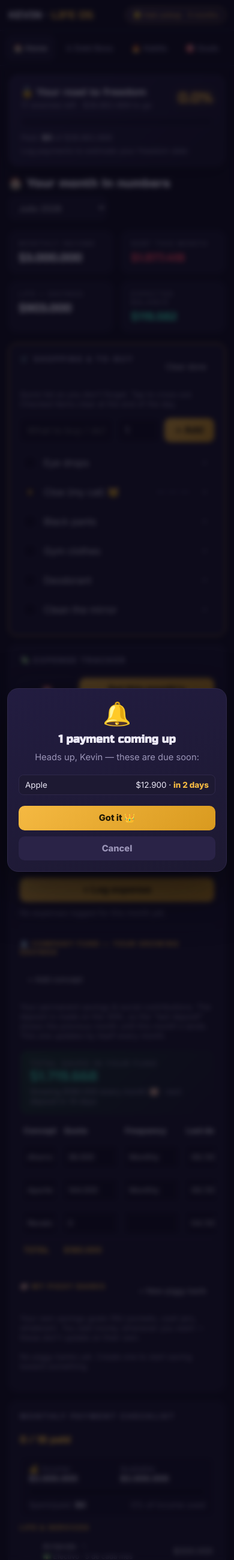
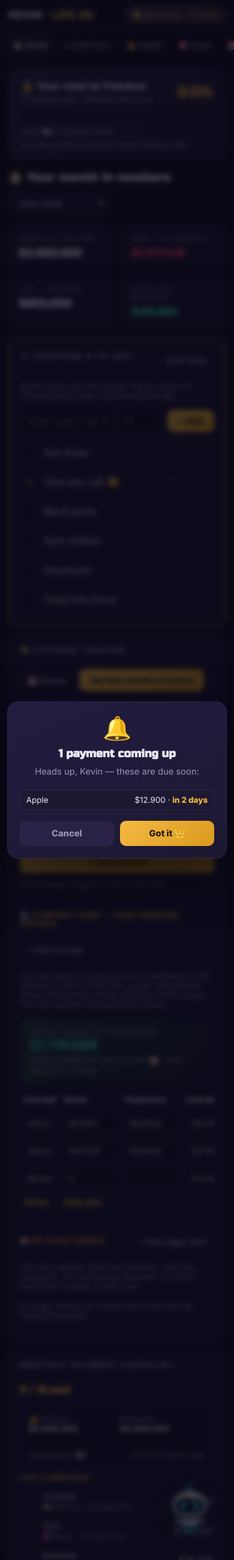
Before and after one commit to kacp10/kevin-lifeos, a Flask app: page / in a window 390 px wide. Shown: the whole page at 60% size. Run offline with Flask 3, Linux system fonts and the light colour scheme; data comes from the database, SQL or seed files in the repository; data that the repository does not hold is empty; some libraries are stand-ins or nearby versions.

Commit message:
Add files via upload

```diff
--- a/static/style.css
+++ b/static/style.css
@@ -1227,82 +1227,3 @@ details.grp-paid > summary { color: var(--ok, #34d399); }
 #todoBackdrop { position: fixed; inset: 0; background: rgba(5,7,12,.66); backdrop-filter: blur(2px); z-index: 98; }
 #todoPanel.as-modal { position: fixed; top: 8vh; left: 50%; transform: translateX(-50%); width: min(560px, 92vw); max-height: 80vh; overflow: auto; z-index: 99; }
 .todo-check { background: none; border: none; font-size: 1.05rem; cursor: pointer; padding: 2px 6px; }
-
-
-/* ===== v101 · visual consistency, loading states and mobile polish ===== */
-button, input, select, textarea { font: inherit; }
-button { -webkit-tap-highlight-color: transparent; }
-button:focus-visible, input:focus-visible, select:focus-visible, textarea:focus-visible {
-  outline: 2px solid var(--gold); outline-offset: 2px;
-}
-.btn-gold, .btn-ghost, .btn-attack, .btn-mini,
-.modal-btns button, .anime-filter button {
-  min-height: 40px; display: inline-flex; align-items: center; justify-content: center;
-  gap: 7px; line-height: 1.1; cursor: pointer;
-  transition: transform .16s ease, filter .16s ease, border-color .16s ease, opacity .16s ease;
-}
-.btn-gold:active, .btn-ghost:active, .btn-attack:active, .btn-mini:active,
-.modal-btns button:active, .anime-filter button:active { transform: translateY(1px); }
-button:disabled, input:disabled, select:disabled, textarea:disabled {
-  cursor: wait; opacity: .62;
-}
-.is-busy { position: relative; pointer-events: none; }
-button.is-busy::before {
-  content: ''; width: 14px; height: 14px; flex: 0 0 14px;
-  border: 2px solid currentColor; border-right-color: transparent; border-radius: 50%;
-  animation: ui-spin .7s linear infinite;
-}
-@keyframes ui-spin { to { transform: rotate(360deg); } }
-
-.toast.ok { border-left-color: var(--green, #36c9a7); }
-.toast.warn { border-left-color: var(--gold); }
-
-body.modal-open { overflow: hidden; }
-body.modal-open .pet-mascot { pointer-events: none; opacity: .28; }
-.modal-card { overscroll-behavior: contain; }
-.modal-card:focus { outline: none; }
-
-.book-insights-actions { flex-wrap: wrap; }
-.book-insights-actions .btn-gold,
-.book-insights-actions .btn-ghost { min-width: 170px; }
-.book-year-badge {
-  display: inline-flex; margin-left: 8px; padding: 3px 7px; border-radius: 999px;
-  border: 1px solid rgba(245,185,66,.45); background: rgba(245,185,66,.10);
-  color: var(--gold); font-size: .72rem; font-weight: 700; white-space: nowrap;
-}
-.book-year-missing td:first-child { box-shadow: inset 3px 0 0 rgba(245,185,66,.75); }
-
-.table input, .table select { min-height: 38px; }
-.scroll-x { scrollbar-width: thin; scrollbar-color: var(--line) transparent; }
-
-@media (max-width: 680px) {
-  .topbar { gap: 8px; }
-  .tabs { gap: 6px; padding-inline: 10px; }
-  .tabs button { min-height: 42px; }
-  .row-between { gap: 10px; align-items: flex-start; }
-  .abono-form { flex-wrap: wrap; }
-  .abono-form > input, .abono-form > select { min-width: 0; }
-  .book-insights-actions { display: grid; grid-template-columns: 1fr 1fr; width: 100%; }
-  .book-insights-actions .btn-gold,
-  .book-insights-actions .btn-ghost { min-width: 0; width: 100%; padding-inline: 10px; }
-  #toastWrap { left: 12px; right: 12px; top: 12px; }
-  .toast { width: 100%; box-sizing: border-box; }
-  .modal-card { width: calc(100vw - 24px); max-height: calc(100dvh - 24px); padding: 18px; }
-  .modal-row { flex-direction: column; }
-  .modal-btns { flex-wrap: wrap; }
-  .modal-btns button { min-width: 120px; }
-  .pet-mascot { bottom: 6px; right: 6px; transform: scale(.86); transform-origin: bottom right; }
-  body.modal-open .pet-mascot { opacity: 0; }
-}
-
-@media (max-width: 430px) {
-  .book-insights-actions { grid-template-columns: 1fr; }
-  .book-year-badge { display: flex; width: max-content; margin: 5px 0 0; }
-  .modal-btns { flex-direction: column-reverse; }
-  .modal-btns button { width: 100%; }
-}
-
-@media (prefers-reduced-motion: reduce) {
-  button, .modal-card, .toast, .pet-mascot { transition: none !important; }
-  button.is-busy::before { animation-duration: 1.4s; }
-}
```
